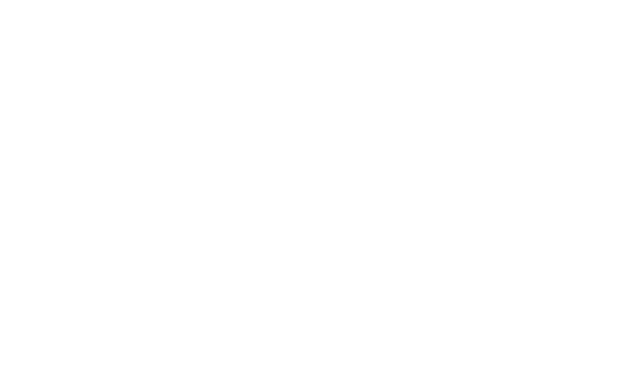
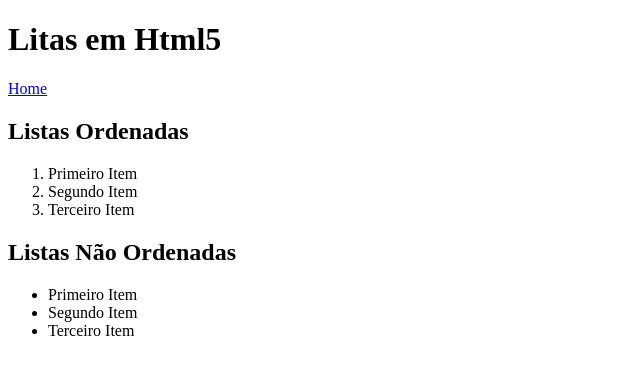
Before and after one commit to EdileyGomes/HTML-EBAC, a plain HTML site: page Aula-04-Listas/listas.html in a window 1280 px wide. Shown: the whole page, without its empty margins (0-640 px from the left). Drawn offline with Linux system fonts and the light colour scheme.

Commit message:
Aula de Listas

```diff
--- a/Aula-04-Listas/listas.html
+++ b/Aula-04-Listas/listas.html
@@ -6,6 +6,29 @@
     <title>Listas em HTML</title>
 </head>
 <body>
-
+    <header>
+        <h1>Litas em Html5</h1>
+        <nav>
+            <a href="../Aula-02-insira-textos/index.html" title="Ir para a Home">Home</a>
+        </nav>
+    </header>
+    <main>
+        <section>
+            <h2>Listas Ordenadas</h2>
+            <ol>
+                <li>Primeiro Item</li>
+                <li>Segundo Item</li>
+                <li>Terceiro Item</li>
+            </ol>
+        </section>
+        <section>
+            <h2>Listas Não Ordenadas</h2>
+            <ul>
+                <li>Primeiro Item</li>
+                <li>Segundo Item</li>
+                <li>Terceiro Item</li>
+            </ul>
+        </section>
+    </main>
 </body>
 </html>
```
Also changed, not shown: Aula-02-insira-textos/index.html (+1 -1 lines).
